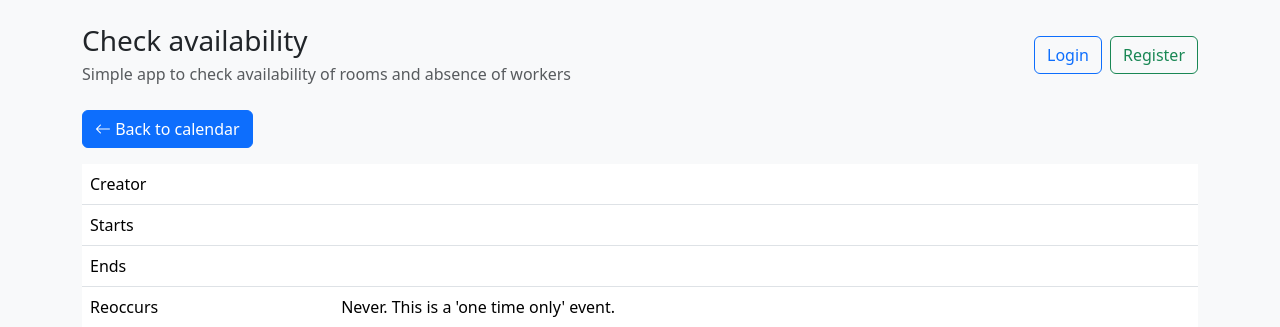
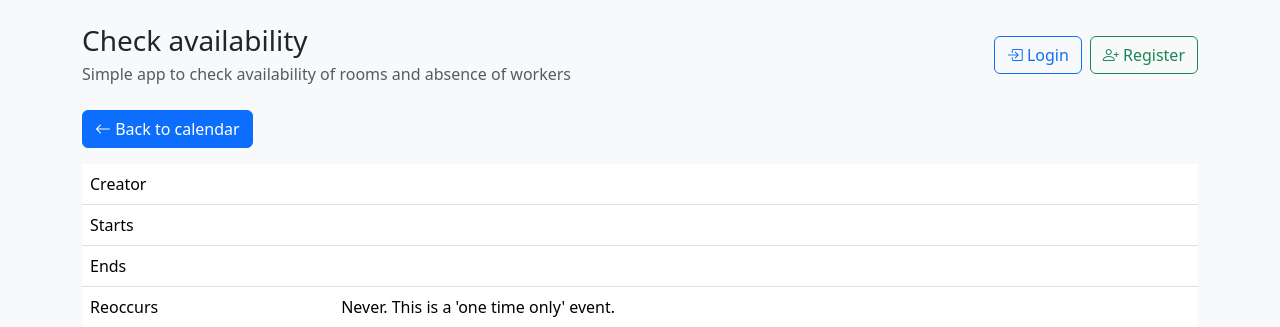
Before and after one commit to StanislawMarszalek/Internship-project-Check-Availability, a Django app: template templates/schedule/event.html in a window 1280 px wide. Shown: the top 327 px of the page. Run offline with Django 5.2, Linux system fonts and the light colour scheme; the template is opened without the code that fills it, so the values that code supplies are empty.

Commit message:
Add icons for Login and Register

```diff
--- a/templates/base.html
+++ b/templates/base.html
@@ -76,10 +76,12 @@
             {% else %}
 
                 <a href="{% url 'login' %}" class="btn btn-outline-primary">
+                    <i class="bi bi-box-arrow-in-right"></i>
                     Login
                 </a>
 
                 <a href="{% url 'register' %}" class="btn btn-outline-success">
+                    <i class="bi bi-person-plus"></i>
                     Register
                 </a>
 
```
